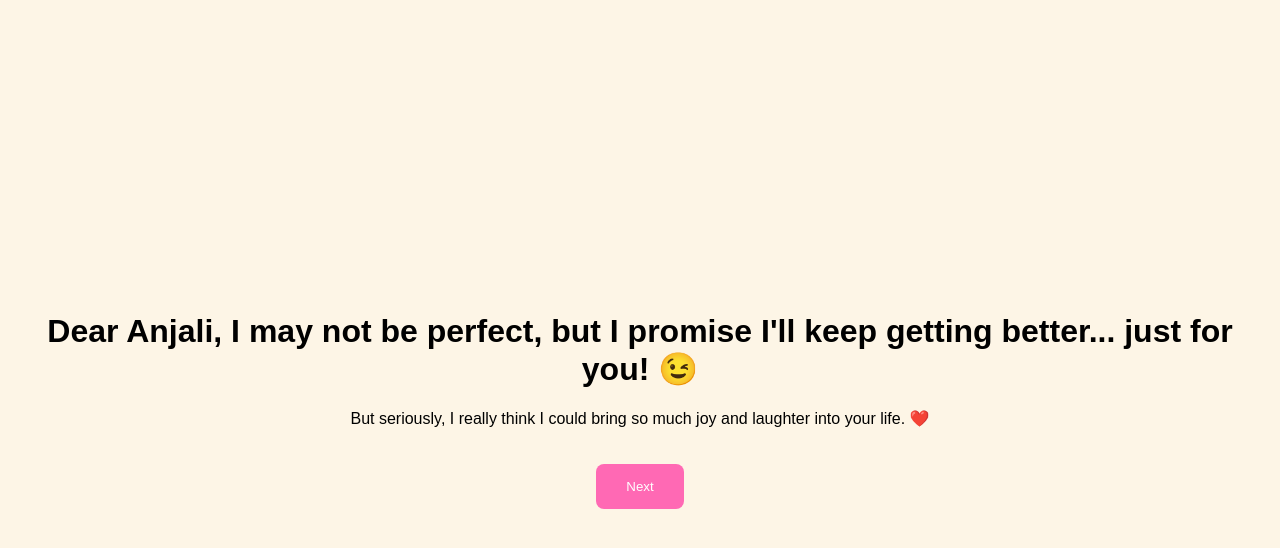
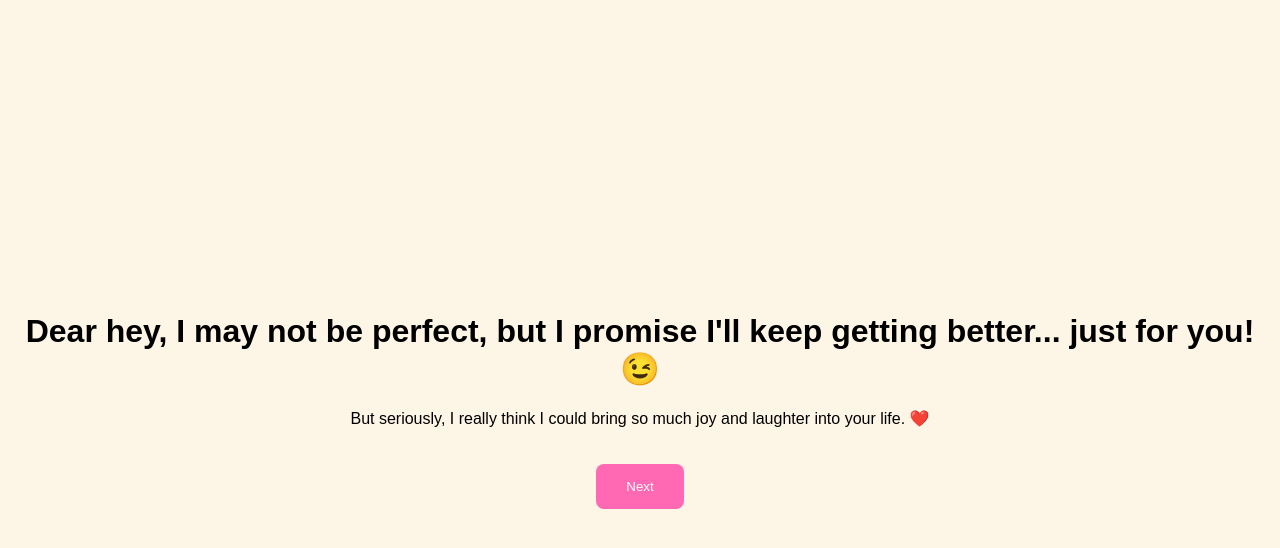
Before and after one commit to Nawaraaz/mrnk, a plain HTML site: page index.html in a window 1280 px wide. Both pictures are taken after a click on the button "Continue". Drawn offline with Linux system fonts and the light colour scheme.

Commit message:
Update index.html

```diff
--- a/index.html
+++ b/index.html
@@ -18,7 +18,7 @@
     <div class="container" id="flirt-screen" style="display: none;">
         <h1 class="flirt-text">
 
-          Dear Anjali, I may not be perfect, but I promise I'll keep getting better... just for you! 😉</h1>
+          Dear hey, I may not be perfect, but I promise I'll keep getting better... just for you! 😉</h1>
         <p>But seriously, I really think I could bring so much joy and laughter into your life. ❤️</p>
         <button id="next-btn" onclick="showLoveQuestion()">Next</button>
     </div>
```
